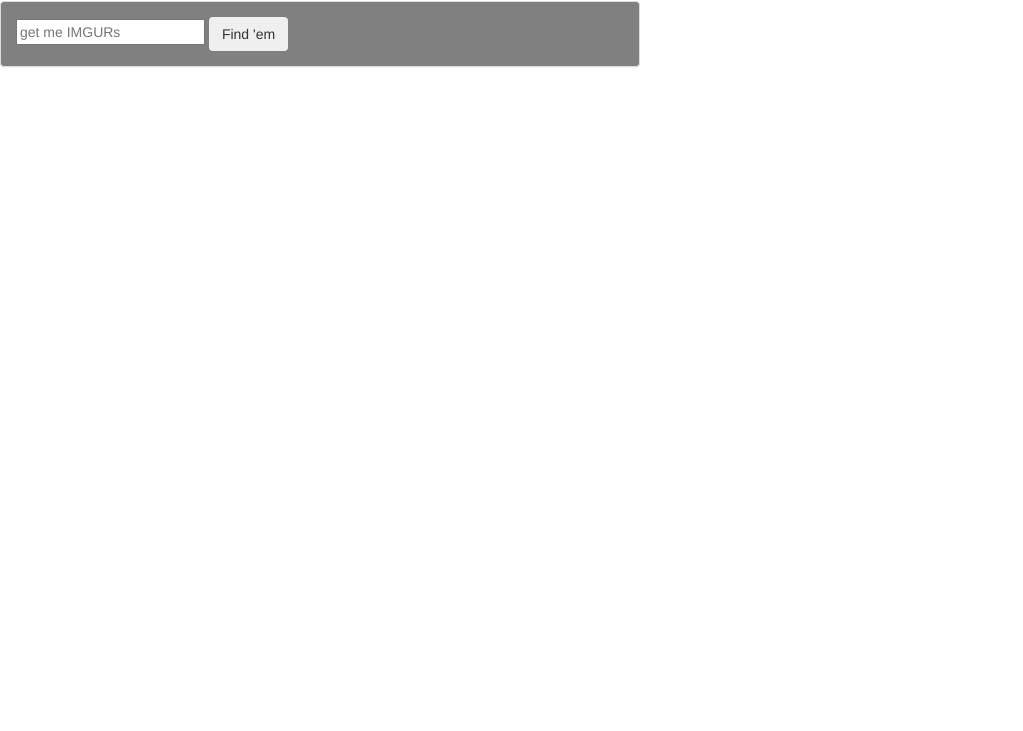
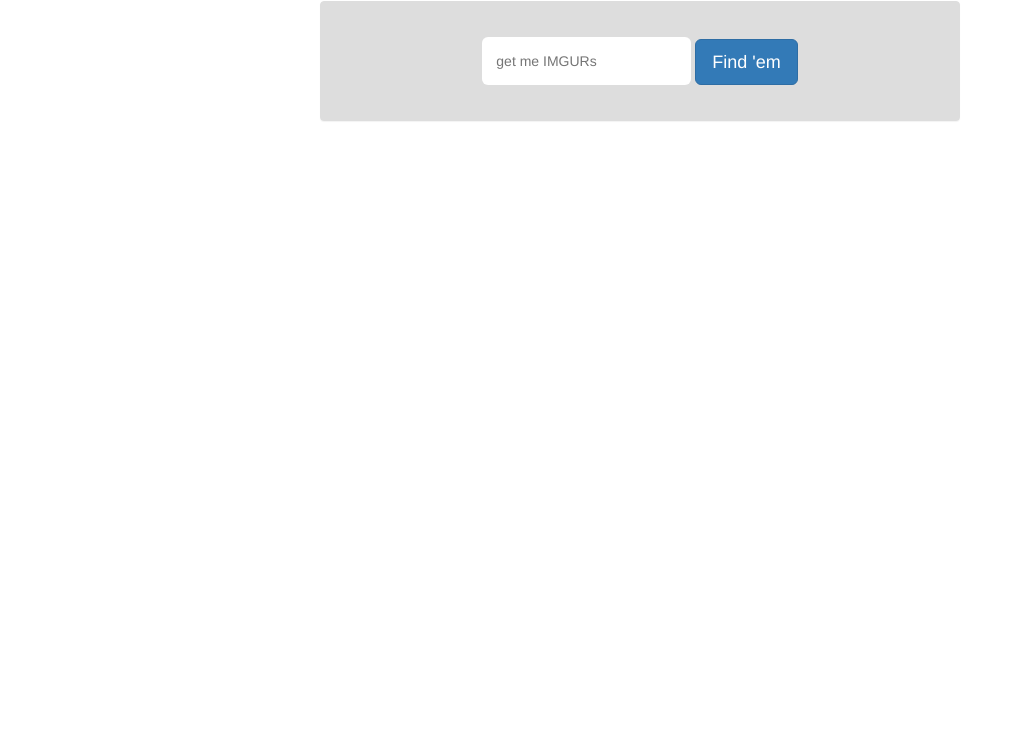
Before and after one commit to lnbailey/api-demo, a plain HTML site: page index.html in a window 1280 px wide. Shown: the part 69-800 px from the top of the page, without its empty margins (0-1023 px from the left). Drawn offline with nearby package versions, Linux system fonts and the light colour scheme.

Commit message:
fixed styles

```diff
--- a/index.html
+++ b/index.html
@@ -10,10 +10,10 @@
 
 <h1>API demo</h1>
 
-<div class="panel panel-default search-bar">
+<div class="panel panel-default search-bar col-xs-offset-3">
 <div class="panel-body">
 	<input type="text" id="imgur-search" placeholder="get me IMGURs">
-	<button type="button" class="btn trn-primary btn-rg" id="clicky-button" data-loading-text="<i class='fa fa-spinner' aria-hidden='true'></i>Wait for it">Find 'em</button>
+	<button type="button" class="btn btn-primary btn-lg" id="clicky-button"  data-loading-text="<i class='fa fa-circle-o-notch fa-spin'></i>Wait for it.....">Find 'em</button>
 </div>
 </div>
 <div id="output"></div>
--- a/javascripts/main.js
+++ b/javascripts/main.js
@@ -30,20 +30,21 @@ let imageList = (searchText) => {
 
 
 $(document).ready(function() {
-  $("#clicky-button").on("click", () => {
-    $("#clicky-button").button("loading");
-    $("#output").html("");
-    let searchy =$("#imgur-search").val();
-    console.log("it's working", searchy);
+  $('#clicky-button').on('click', ()=> {
+    $('#clicky-button').button('loading');
+    $('#output').html("");
+    let searchy = $('#imgur-search').val();
+    console.log('its working', searchy);
     imageList(searchy).then((dataFromImgur)=>{
-      $("#clicky-button").button("reset");
+      $('#clicky-button').button('reset');
       console.log('dataFromImgur', dataFromImgur);
       dataFromImgur.forEach((image)=>{
-        console.log("image", image.link);
-        $("#output").append(`<img src="${image.link}">`);
+        $('#output').append(`<img src="${image.link}">`);
       }).catch((error) => {
-        $("#clicky-button").button("reset");
+        $('#clicky-button').button('reset');
       });
+
     });
   });
+
 });
--- a/lib/bower.json
+++ b/lib/bower.json
@@ -3,10 +3,10 @@
   "description": "",
   "main": "index.js",
   "authors": [
-    "Zoe Ames <zoeames@gmail.com>"
+    "Ellen Bailey <ellen@lndesigns.com>"
   ],
   "license": "ISC",
-  "homepage": "https://github.com/zoeames/api-demo",
+  "homepage": "https://github.com/lnbailey/api-demo",
   "ignore": [
     "**/.*",
     "node_modules",
--- a/sass/main.scss
+++ b/sass/main.scss
@@ -1,13 +1,29 @@
 body {
 	h1 {
-		color: green;
+		color: #337ab7;
 		text-align: center;
 	}
 }
 
+input {
+	padding: 14px;
+	border: 0px;
+	border-radius: 6px;
+	&:focus {
+	background: whitesmoke;
+	outline: none;
+		}
+}
+
 .search-bar {
 	width: 50%;
-	background: gray;
+	background: #ddd;
+	padding: 20px;
+
+}
+
+.panel-body {
+	text-align: center;
 }
 
 #output {
```
Also changed, not shown: styles/main.css.
